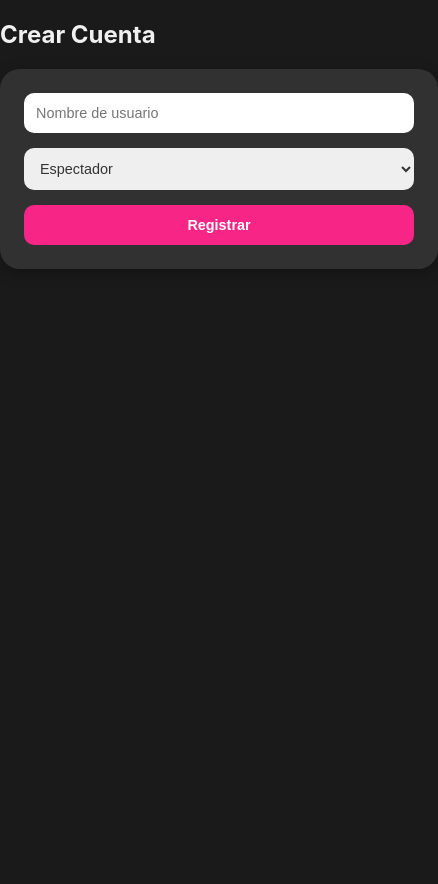
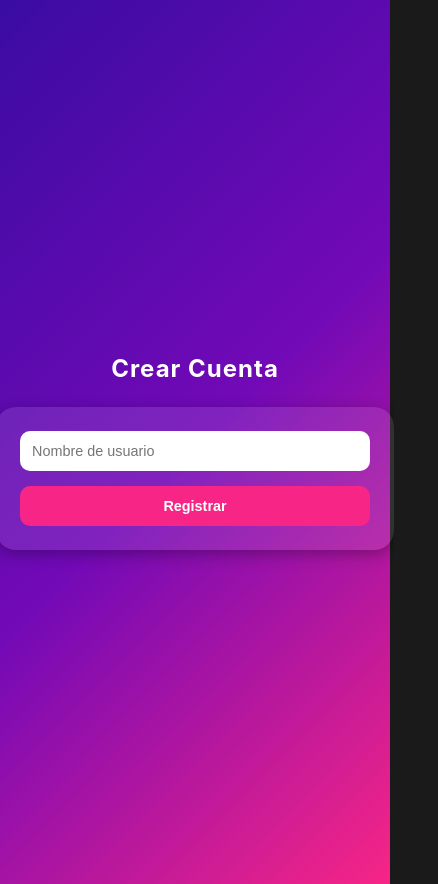
Before and after one commit to rodrin411/PROYECTOPWNUEVO-2025, a React (Vite) app: page /register in a window 390 px wide. Shown: the whole page, 438 px wide, since content can reach past the window. Before the commit the page ends 844 px from the top, so only its background shows below. Built offline with nearby package versions, Linux system fonts and the light colour scheme.

Commit message:
Correccion de login y estados locales

```diff
--- a/src/components/Layout.jsx
+++ b/src/components/Layout.jsx
@@ -24,6 +24,8 @@ function Layout() {
   });
 
   useEffect(() => {
+    // Este useEffect que guarda la SESIÓN ('userData') sigue igual.
+    // Es perfecto, guarda el estado de la sesión activa.
     if (usuario) {
       localStorage.setItem('userData', JSON.stringify(usuario));
     } else {
@@ -32,9 +34,43 @@ function Layout() {
   }, [usuario]);
 
   const handleLogout = () => {
+    // 1. Cargar la "base de datos" principal
+    const dbUsuarios = JSON.parse(localStorage.getItem("usuarios")) || {};
+
+    // 2. Comprobar que hay un usuario en sesión y que existe en la BD
+    if (usuario && dbUsuarios[usuario.nombre]) {
+
+      // 3. Recuperamos la CUENTA COMPLETA
+      const cuentaUsuario = dbUsuarios[usuario.nombre];
+
+      // 4. Vemos el ROL de la sesión actual
+      if (usuario.rol === 'espectador') {
+        // 5. Guardamos el progreso de la sesión en el perfil de ESPECTADOR
+        cuentaUsuario.espectadorData = {
+          monedas: usuario.monedas,
+          nivel: usuario.nivel,
+          puntos: usuario.puntos,
+        };
+
+      } else if (usuario.rol === 'streamer') {
+        // 5. Guardamos el progreso de la sesión en el perfil de STREAMER
+        cuentaUsuario.streamerData = {
+          estadisticasStreamer: usuario.estadisticasStreamer,
+          nivelStreamer: usuario.nivelStreamer,
+          regalos: usuario.regalos,
+        };
+      }
+
+      // 6. Guardamos la CUENTA COMPLETA (actualizada) en la BD
+      dbUsuarios[usuario.nombre] = cuentaUsuario;
+      localStorage.setItem("usuarios", JSON.stringify(dbUsuarios));
+    }
+
+    // 7.  Borramos el estado de la sesión y limpiamos 'userData' (vía el useEffect)
     setUsuario(null);
     navigate('/login');
   };
+
 
 console.log("Easter Egg XD");
 
@@ -84,6 +120,10 @@ console.log("Easter Egg XD");
         <div className="header-right">
           {usuario ? (
             <>
+              {/*
+                Solo mostramos el saldo si el rol es 'espectador'
+              */}
+              {usuario.rol === 'espectador' && (
                 <div className="saldo-display">
                   <div className="coin-icon"></div>
                   <span>{usuario.monedas}</span>
@@ -95,6 +135,9 @@ console.log("Easter Egg XD");
                     +
                   </button>
                 </div>
+              )}
+
+              {/* El botón de logout se muestra para ambos roles */}
               <button className="logout-btn" onClick={handleLogout}>
                 Cerrar sesión
               </button>
--- a/src/pages/Login.css
+++ b/src/pages/Login.css
@@ -16,6 +16,7 @@
   letter-spacing: 1px;
 }
 
+/* Usamos el selector de etiqueta <form> tal como lo tenías */
 form {
   background-color: rgba(255, 255, 255, 0.1);
   padding: 2rem;
@@ -54,6 +55,37 @@ button:hover {
   background-color: #b5179e;
 }
 
+/* --- ESTILOS AÑADIDOS QUE FALTABAN --- */
+
+/* Para el texto "No tienes cuenta?" que estaba en tu HTML */
+.login-text {
+  margin-top: 1.5rem;
+  color: #e0e0e0;
+}
+
+.login-text a {
+  color: #ffffff;
+  font-weight: bold;
+  text-decoration: none;
+}
+
+.login-text a:hover {
+  text-decoration: underline;
+}
+
+/* Para el mensaje de error que programamos */
+.error-msg {
+  color: #ffadad;
+  background-color: rgba(255, 0, 0, 0.2);
+  padding: 10px;
+  border-radius: 5px;
+  border: 1px solid #ff5959;
+  font-weight: 500;
+  font-size: 0.9rem;
+}
+
+/* --- TU MEDIA QUERY ORIGINAL --- */
+
 @media (max-width: 600px) {
   .login-container h2 {
     font-size: 1.5rem;
--- a/src/pages/Login.jsx
+++ b/src/pages/Login.jsx
@@ -2,60 +2,99 @@ import { useState } from "react";
 import { useNavigate } from "react-router-dom";
 import "./Login.css";
 
+
+
 function Login() {
   const [nombre, setNombre] = useState("");
-  const [rol, setRol] = useState("espectador");
+  const [rol, setRol] = useState("espectador"); // El rol se elige AQUÍ
+  const [error, setError] = useState("");
   const navigate = useNavigate();
+  const handleLogin = (e) => {
 
-  const handleLogin = (e) => {
     e.preventDefault();
+    const dbUsuarios = JSON.parse(localStorage.getItem("usuarios")) || {};
+    const cuentaUsuario = dbUsuarios[nombre];
+    if (!cuentaUsuario) {
+      setError("Usuario no encontrado. ¿Te has registrado?");
+      return;
+    }
 
-    // Creamos un objeto de usuario coherente con Layout.jsx
-    const userData = {
-      nombre,
-      avatarUrl: "https://cdn-icons-png.flaticon.com/512/4140/4140048.png",
-      nivel: 1,
-      monedas: 500,
-      puntos: 0,
-      rol,
-      estadisticasStreamer: {
-        horasTotales: 0,
-        sesiones: 0,
-        picoEspectadores: 0,
-        subsActuales: 0,
-      },
-    };
+    let datosSesion;
 
-    // Guardamos en localStorage (Layout leerá esto)
-    localStorage.setItem("userData", JSON.stringify(userData));
+    if (rol === "espectador") {
 
-    // Redirigimos según el rol
+      datosSesion = {
+        ...cuentaUsuario.espectadorData, // Carga monedas, puntos, nivel
+        nombre: cuentaUsuario.nombre,
+        avatarUrl: cuentaUsuario.avatarUrl,
+
+        rol: "espectador",
+
+      };
+
+    } else {
+
+      datosSesion = {
+        ...cuentaUsuario.streamerData, // Carga estadisticasStreamer
+        nombre: cuentaUsuario.nombre,
+        avatarUrl: cuentaUsuario.avatarUrl,
+        rol: "streamer",
+
+      };
+
+    }
+
+
+
+    // 4. Guardamos la SESIÓN ('userData')
+
+    localStorage.setItem("userData", JSON.stringify(datosSesion));
     navigate(rol === "streamer" ? "/dashboard-streamer" : "/perfil-espectador");
+
   };
 
   return (
+
+
     <div className="login-container">
+
       <h2>Iniciar Sesión</h2>
       <form onSubmit={handleLogin} className="login-form">
+        {error && <p className="error-msg">{error}</p>}
+
         <input
+
           type="text"
           placeholder="Nombre de usuario"
           value={nombre}
           onChange={(e) => setNombre(e.target.value)}
           required
+
         />
+
         <select value={rol} onChange={(e) => setRol(e.target.value)}>
-          <option value="espectador">Espectador</option>
-          <option value="streamer">Streamer</option>
+
+          <option value="espectador">Entrar como Espectador</option>
+
+          <option value="streamer">Entrar como Streamer</option>
+
         </select>
+
         <button type="submit">Entrar</button>
+
       </form>
 
+
       <p className="login-text">
+
         ¿No tienes cuenta? <a href="/register">Crea una aquí</a>
+
       </p>
+
     </div>
+
   );
+
 }
 
 export default Login;
--- a/src/pages/Register.css
+++ b/src/pages/Register.css
@@ -0,0 +1,87 @@
+/* Este es el CSS para Register, es idéntico al de Login */
+/* pero usa ".register-container" */
+
+.register-container {
+  display: flex;
+  flex-direction: column;
+  justify-content: center;
+  align-items: center;
+  min-height: 100vh;
+  background: linear-gradient(135deg, #3a0ca3, #7209b7, #f72585);
+  color: white;
+  padding: 20px;
+  text-align: center;
+}
+
+.register-container h2 {
+  font-size: 2rem;
+  margin-bottom: 1.5rem;
+  letter-spacing: 1px;
+}
+
+form {
+  background-color: rgba(255, 255, 255, 0.1);
+  padding: 2rem;
+  border-radius: 20px;
+  box-shadow: 0 4px 15px rgba(0, 0, 0, 0.3);
+  width: 90%;
+  max-width: 400px;
+  display: flex;
+  flex-direction: column;
+  gap: 15px;
+}
+
+input,
+select {
+  padding: 12px;
+  border: none;
+  border-radius: 10px;
+  outline: none;
+  font-size: 1rem;
+  color: #333;
+}
+
+button {
+  padding: 12px;
+  background-color: #f72585;
+  border: none;
+  border-radius: 10px;
+  color: white;
+  font-weight: bold;
+  font-size: 1rem;
+  cursor: pointer;
+  transition: background-color 0.3s ease;
+}
+
+button:hover {
+  background-color: #b5179e;
+}
+
+/* Para el mensaje de error */
+.error-msg {
+  color: #ffadad;
+  background-color: rgba(255, 0, 0, 0.2);
+  padding: 10px;
+  border-radius: 5px;
+  border: 1px solid #ff5959;
+  font-weight: 500;
+  font-size: 0.9rem;
+}
+
+/* Media query */
+@media (max-width: 600px) {
+  .register-container h2 {
+    font-size: 1.5rem;
+  }
+
+  form {
+    padding: 1.5rem;
+    width: 100%;
+  }
+
+  input,
+  select,
+  button {
+    font-size: 0.9rem;
+  }
+}
--- a/src/pages/Register.jsx
+++ b/src/pages/Register.jsx
@@ -4,28 +4,59 @@ import "./Register.css";
 
 function Register() {
   const [nombre, setNombre] = useState("");
-  const [rol, setRol] = useState("espectador");
+  const [error, setError] = useState("");
   const navigate = useNavigate();
 
   const handleRegister = (e) => {
     e.preventDefault();
 
-    const nuevoUsuario = {
-      nombre,
-      rol,
-      monedas: 500,
-      nivel: 1,
-      puntos: 0,
+    const dbUsuarios = JSON.parse(localStorage.getItem("usuarios")) || {};
+
+    if (dbUsuarios[nombre]) {
+      setError("Este nombre de usuario ya está en uso.");
+      return;
+    }
+
+    // Creamos una "cuenta" que contiene AMBOS perfiles
+    const nuevaCuenta = {
+      nombre: nombre,
+      avatarUrl: "https://cdn-icons-png.flaticon.com/512/4140/4140048.png",
+
+      // Perfil de espectador con sus datos
+      espectadorData: {
+        monedas: 500,
+        nivel: 1,
+        puntos: 0,
+      },
+
+      // Perfil de streamer con sus datos
+      streamerData: {
+        nivelStreamer: 1,
+        estadisticasStreamer: {
+          horasTotales: 0,
+          sesiones: 0,
+          picoEspectadores: 0,
+          subsActuales: 0,
+        },
+        regalos: []
+      },
     };
 
-    localStorage.setItem("userData", JSON.stringify(nuevoUsuario));
-    navigate("/login");
+    // BD
+    dbUsuarios[nombre] = nuevaCuenta;
+    localStorage.setItem("usuarios", JSON.stringify(dbUsuarios));
+
+    window.location.href = "/login";
+
+
   };
 
   return (
+
     <div className="register-container">
       <h2>Crear Cuenta</h2>
       <form onSubmit={handleRegister}>
+        {error && <p className="error-msg">{error}</p>}
         <input
           type="text"
           placeholder="Nombre de usuario"
@@ -33,10 +64,8 @@ function Register() {
           onChange={(e) => setNombre(e.target.value)}
           required
         />
-        <select value={rol} onChange={(e) => setRol(e.target.value)}>
-          <option value="espectador">Espectador</option>
-          <option value="streamer">Streamer</option>
-        </select>
+
+
         <button type="submit">Registrar</button>
       </form>
     </div>
```
Also changed, not shown: src/pages/DashboardStreamer.jsx (+44 -15 lines), src/pages/PerfilEspectador.jsx (+29 -15 lines). Lines whose indentation alone changed are shown as unchanged.
